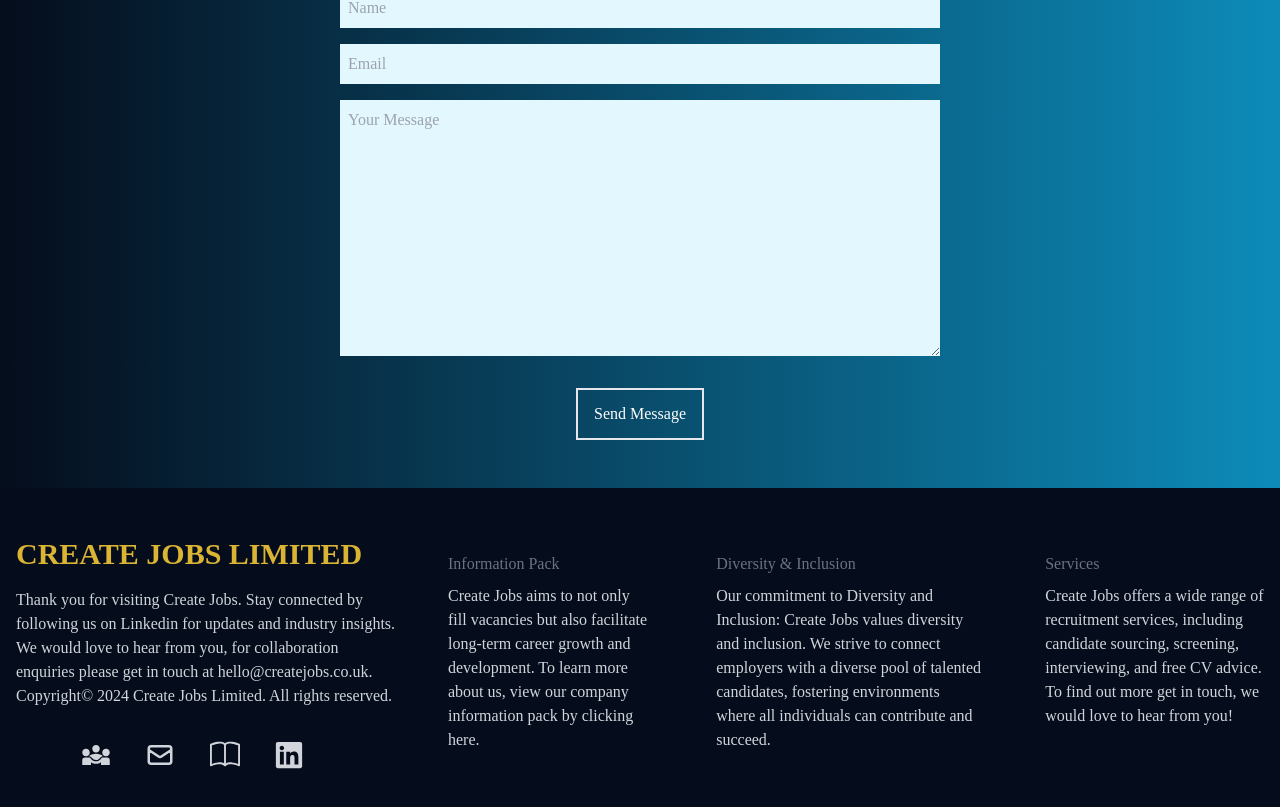
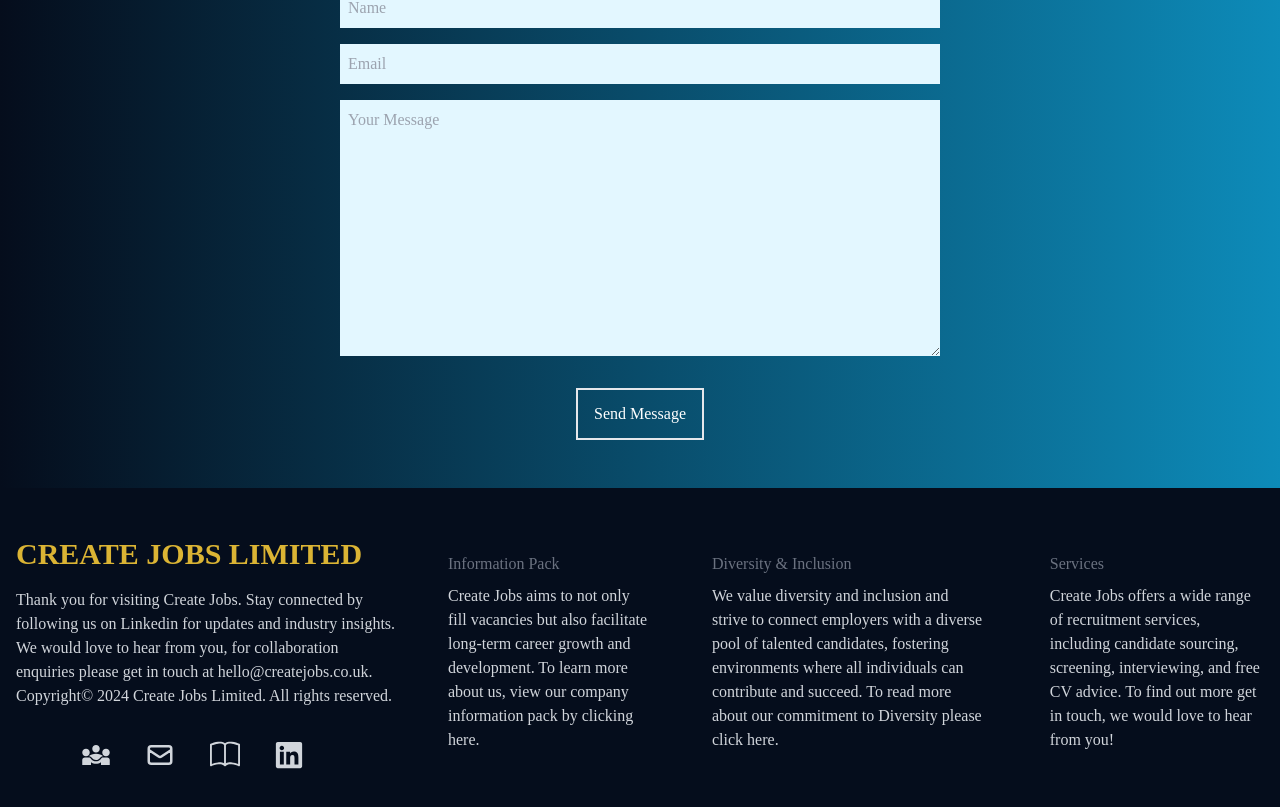
Before and after one commit to riz1ash786/create-jobs, a React (Create React App) app: page / in a window 1280 px wide. Shown: the part 5730-6537 px from the top of the page. Built offline with nearby package versions, Linux system fonts and the light colour scheme; some icons are missing.

Commit message:
footer link to pdf fix

```diff
--- a/src/components/Footer.jsx
+++ b/src/components/Footer.jsx
@@ -38,8 +38,9 @@ const Footer = () => {
 </div>
 <div>
 <h1 className='font-medium text-gray-500 flex'>Diversity & Inclusion</h1>
-    <p className='text-gray-300 py-2'>Our commitment to Diversity and Inclusion: Create Jobs values diversity and inclusion.
-    We strive to connect employers with a diverse pool of talented candidates, fostering environments where all individuals can contribute and succeed.</p>
+    <p className='text-gray-300 py-2'>We value diversity and inclusion and strive to connect employers with a diverse pool of talented candidates,
+    fostering environments where all individuals can contribute and succeed. To read more about our commitment to Diversity please click
+    <a className='hover:text-[#dbb434] hover:font-bold' href={pdf2} download="Create Jobs Diversity & Inclusion Statement.pdf"> here.</a></p>
 </div>
 <div>
 <h1 className='font-medium text-gray-500 flex'>Services</h1>
```
